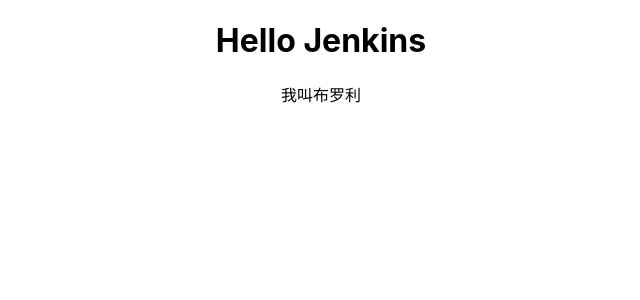
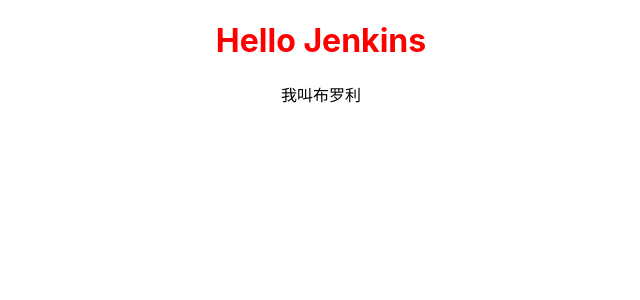
Before and after one commit to Brolly0204/react-cicd, a React (Create React App) app: page / in a window 1280 px wide. Shown: the top 300 px of the page, without its empty margins (319-959 px from the left). Built offline with nearby package versions, Linux system fonts and the light colour scheme.

Commit message:
add color

```diff
--- a/src/App.js
+++ b/src/App.js
@@ -2,10 +2,14 @@
 import logo from './logo.svg';
 import './App.css';
 
+const styleObj = {
+  color: 'red'
+}
+
 function App() {
   return (
     <div className="App">
-      <h1>Hello Jenkins</h1>
+      <h1 style={styleObj}>Hello Jenkins</h1>
       <p>我叫布罗利</p>
     </div>
   );
```
